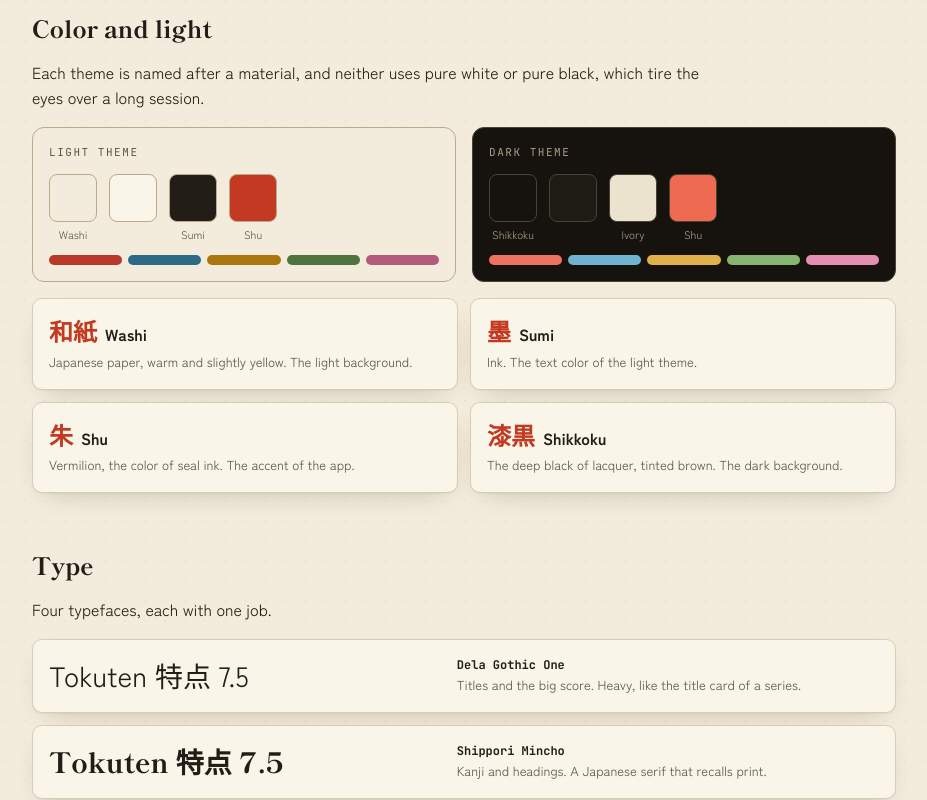
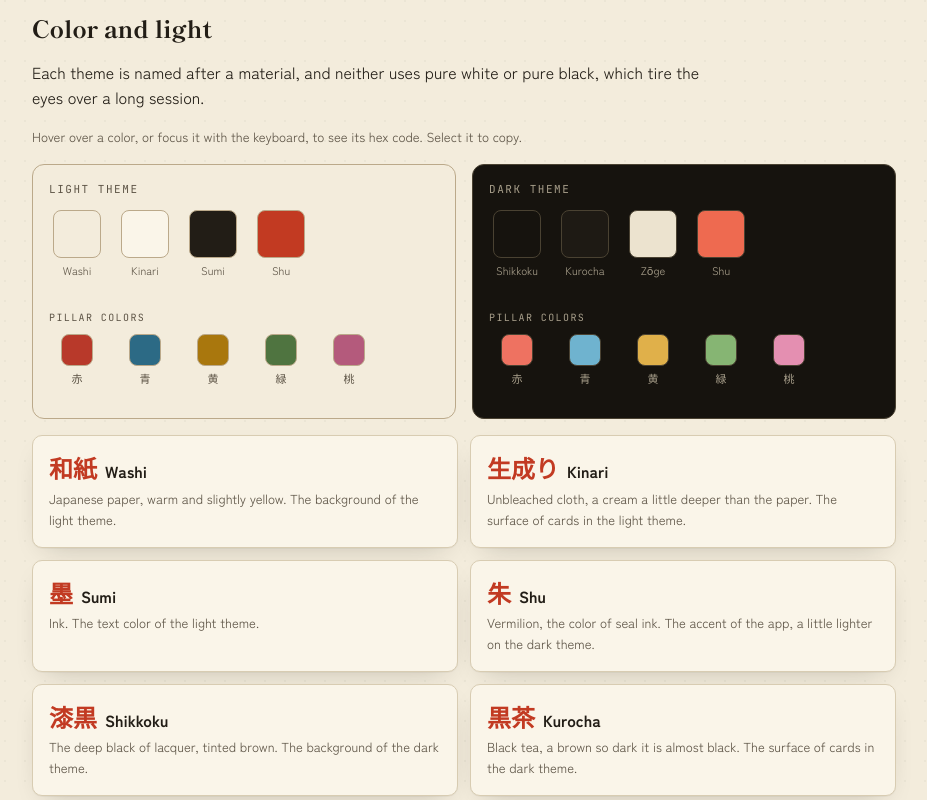
Before and after one commit to ferupin/tokuten, a Next.js app: page /meaning in a window 1280 px wide. Shown: the part 2780-3580 px from the top of the page, without its empty margins (176-1103 px from the left). Built offline with nearby package versions, Linux system fonts and the light colour scheme; a web font is replaced by a local one.

Commit message:
docs: update semiotics and design system palette names

```diff
--- a/package.json
+++ b/package.json
@@ -1,6 +1,6 @@
 {
   "name": "tokuten",
-  "version": "0.5.0",
+  "version": "0.5.1",
   "private": true,
   "description": "Tokuten (特点): a scoring tool for tokusatsu seasons, built on the Kijun (基準) method.",
   "scripts": {
--- a/src/changelog/entries.ts
+++ b/src/changelog/entries.ts
@@ -31,6 +31,61 @@ export interface Release {
 }
 
 export const releases: Release[] = [
+  {
+    version: "0.5.1",
+    date: "2026-11-11",
+    sentaiProfileVersion: 1,
+    title: { en: "Named palette and hex codes", "pt-BR": "Paleta nomeada e códigos hex" },
+    summary: {
+      en: "Every color of both themes now has a name, and each color on the Meaning page shows its hex code and copies it on a click.",
+      "pt-BR":
+        "Todas as cores dos dois temas agora têm nome, e cada cor da página Significado mostra o código hex e o copia com um clique.",
+    },
+    groups: [
+      {
+        area: "design",
+        items: [
+          {
+            en: "The two missing names were added: Kinari (生成り) for the card surface of the light theme and Kurocha (黒茶) for the card surface of the dark theme. The text color of the dark theme is now Zōge (象牙), in place of the English word Ivory, so the whole palette is named the same way.",
+            "pt-BR":
+              "Os dois nomes que faltavam foram adicionados: Kinari (生成り) para a superfície dos cartões no tema claro e Kurocha (黒茶) para a do tema escuro. A cor do texto no tema escuro agora é Zōge (象牙), no lugar da palavra inglesa Ivory, então toda a paleta é nomeada do mesmo jeito.",
+          },
+          {
+            en: "Each color is described on the Meaning page, including Shu, which is a little lighter on the dark theme.",
+            "pt-BR":
+              "Cada cor é descrita na página Significado, inclusive o Shu, que fica um pouco mais claro no tema escuro.",
+          },
+        ],
+      },
+      {
+        area: "interface",
+        items: [
+          {
+            en: "Hover over a color, or focus it with the keyboard, to see its hex code. Select it to copy the code. A tap on a touch screen shows it too.",
+            "pt-BR":
+              "Passe o mouse sobre uma cor, ou foque nela com o teclado, para ver o código hex. Selecione para copiar. Um toque em tela sensível também mostra o código.",
+          },
+          {
+            en: "The five pillar colors are listed under each theme with the same behavior.",
+            "pt-BR": "As cinco cores dos pilares aparecem sob cada tema, com o mesmo comportamento.",
+          },
+          {
+            en: "The code is read from the computed color on screen, so it always matches what is shown.",
+            "pt-BR": "O código é lido da cor calculada na tela, então sempre bate com o que é mostrado.",
+          },
+        ],
+      },
+      {
+        area: "docs",
+        items: [
+          {
+            en: "The semiotics page and the design system table list all names.",
+            "pt-BR": "A página de semiótica e a tabela do design system listam todos os nomes.",
+          },
+        ],
+      },
+    ],
+  },
   {
     version: "0.5.0",
     date: "2026-11-10",
--- /dev/null
+++ b/src/components/ui/color.ts
@@ -0,0 +1,12 @@
+/**
+ * Turns a computed CSS color such as "rgb(34, 29, 22)" into "#221D16".
+ * Returns null for anything it does not understand, so the interface can
+ * hide the code instead of showing a wrong one.
+ */
+export function cssColorToHex(value: string): string | null {
+  const m = value.trim().match(/^rgba?\(\s*(\d{1,3})[\s,]+(\d{1,3})[\s,]+(\d{1,3})(?:[\s,/]+([\d.]+%?))?\s*\)$/i);
+  if (!m) return null;
+  const channels = [m[1], m[2], m[3]].map(Number);
+  if (channels.some((c) => c > 255)) return null;
+  return "#" + channels.map((c) => c.toString(16).padStart(2, "0")).join("").toUpperCase();
+}
--- /dev/null
+++ b/src/components/ui/swatch.tsx
@@ -0,0 +1,83 @@
+"use client";
+
+import { useEffect, useRef, useState } from "react";
+import { useI18n } from "@/i18n";
+import { cssColorToHex } from "./color";
+
+interface SwatchProps {
+  /** CSS custom property that holds the color, for example "--bg". */
+  token: string;
+  /** Visible name under the color. Empty keeps the space. */
+  name?: string;
+  /** Marks the name as Japanese text for screen readers and fonts. */
+  japanese?: boolean;
+  size?: "md" | "sm";
+}
+
+/**
+ * A color sample that reveals its hex code on hover or keyboard focus, and
+ * copies it on click or Enter. The code is read from the real computed color,
+ * so it can never drift from what is on screen. Touch has no hover, so a tap
+ * reveals the code too. It must sit inside an element with data-theme, so the
+ * token resolves to that theme.
+ */
+export function Swatch({ token, name, japanese, size = "md" }: SwatchProps) {
+  const { t } = useI18n();
+  const ref = useRef<HTMLButtonElement>(null);
+  const [hex, setHex] = useState<string | null>(null);
+  const [copied, setCopied] = useState(false);
+  const [shown, setShown] = useState(false);
+  const timer = useRef<number | undefined>(undefined);
+
+  useEffect(() => {
+    if (ref.current) setHex(cssColorToHex(getComputedStyle(ref.current).backgroundColor));
+    return () => window.clearTimeout(timer.current);
+  }, []);
+
+  const copy = async () => {
+    if (!hex) return;
+    setShown(true);
+    try {
+      await navigator.clipboard.writeText(hex);
+      setCopied(true);
+    } catch {
+      /* The code stays visible, so it can still be read and copied by hand. */
+    }
+    window.clearTimeout(timer.current);
+    timer.current = window.setTimeout(() => {
+      setCopied(false);
+      setShown(false);
+    }, 1600);
+  };
+
+  const box = size === "md" ? "h-12 w-12" : "h-8 w-8";
+  const label = name ? `${name}, ${hex ?? ""}`.replace(/, $/, "") : (hex ?? token);
+
+  return (
+    <div className="group flex w-14 flex-col items-center text-center">
+      <button
+        ref={ref}
+        type="button"
+        disabled={!hex}
+        onClick={copy}
+        onBlur={() => setShown(false)}
+        aria-label={hex ? t("meaning.colors.copyLabel", { name: label }) : label}
+        className={`${box} cursor-pointer rounded-lg border transition-transform hover:-translate-y-0.5 focus-visible:-translate-y-0.5`}
+        style={{ background: `var(${token})`, borderColor: "var(--line-strong)" }}
+      />
+      <span lang={japanese ? "ja" : undefined} className="mt-1 block min-h-[16px] text-[11px] leading-4" style={{ color: "var(--ink-soft)" }}>
+        {name || " "}
+      </span>
+      <span
+        aria-hidden
+        className={`block font-mono text-[10px] leading-4 transition-opacity group-hover:opacity-100 group-focus-within:opacity-100 ${shown || copied ? "opacity-100" : "opacity-0"}`}
+        style={{ color: "var(--ink)" }}
+      >
+        {copied ? t("meaning.colors.copied") : (hex ?? " ")}
+      </span>
+      <span role="status" aria-live="polite" className="sr-only">
+        {copied ? t("meaning.colors.copied") : ""}
+      </span>
+    </div>
+  );
+}
--- a/src/features/meaning/meaning.tsx
+++ b/src/features/meaning/meaning.tsx
@@ -7,6 +7,7 @@ import { BackToTop } from "@/components/ui/back-to-top";
 import { ContributeCard } from "@/components/ui/contribute-card";
 import { Footer } from "@/components/ui/footer";
 import { PageHeader } from "@/components/ui/page-header";
+import { Swatch } from "@/components/ui/swatch";
 import { useScrollTop } from "@/components/ui/use-scroll-top";
 import { useI18n } from "@/i18n";
 import { numeral } from "@/features/evaluation/numerals";
@@ -38,31 +39,26 @@ function Section({ id, title, children }: { id: string; title: string; children:
 }
 
 /** A themed panel that always shows one theme, whatever the page is using. */
-function ThemePanel({ theme, title, names }: { theme: "light" | "dark"; title: string; names: [string, string, string] }) {
-  const tokens: { token: string; name: string }[] = [
-    { token: "--bg", name: names[0] },
-    { token: "--surface", name: "" },
-    { token: "--ink", name: names[1] },
-    { token: "--accent", name: names[2] },
-  ];
+function ThemePanel({ theme, title, names }: { theme: "light" | "dark"; title: string; names: [string, string, string, string] }) {
+  const { t } = useI18n();
+  const tokens = ["--bg", "--surface", "--ink", "--accent"];
+  const pillars = getProfile(defaultProfileId).pillars;
   return (
     <div data-theme={theme} className="rounded-xl border p-4" style={{ background: "var(--bg)", color: "var(--ink)", borderColor: "var(--line-strong)" }}>
       <p className="m-0 font-mono text-[11px] uppercase tracking-[0.14em]" style={{ color: "var(--ink-soft)" }}>
         {title}
       </p>
-      <div className="mt-3 flex items-end gap-3">
-        {tokens.map(({ token, name }) => (
-          <div key={token} className="text-center">
-            <div className="h-12 w-12 rounded-lg border" style={{ background: `var(${token})`, borderColor: "var(--line-strong)" }} />
-            <span className="mt-1 block text-[11px]" style={{ color: "var(--ink-soft)" }}>
-              {name || " "}
-            </span>
-          </div>
+      <div className="mt-3 flex flex-wrap items-start gap-x-3 gap-y-2">
+        {tokens.map((token, i) => (
+          <Swatch key={token} token={token} name={names[i]} />
         ))}
       </div>
-      <div className="mt-3 flex gap-1.5" aria-hidden>
-        {["--red", "--blue", "--yellow", "--green", "--pink"].map((token) => (
-          <span key={token} className="h-2.5 flex-1 rounded-full" style={{ background: `var(${token})` }} />
+      <p className="mb-0 mt-4 font-mono text-[10px] uppercase tracking-[0.14em]" style={{ color: "var(--ink-soft)" }}>
+        {t("meaning.colors.rangers")}
+      </p>
+      <div className="mt-2 flex flex-wrap items-start gap-x-3 gap-y-1">
+        {pillars.map((pillar) => (
+          <Swatch key={pillar.id} token={`--${pillar.tone}`} name={pillar.kanji} japanese size="sm" />
         ))}
       </div>
     </div>
@@ -81,7 +77,7 @@ export function Meaning() {
     { key: "kijun", mark: "基準" },
   ] as const;
 
-  const swatches = ["washi", "sumi", "shu", "shikkoku"] as const;
+  const swatches = ["washi", "kinari", "sumi", "shu", "shikkoku", "kurocha", "zoge"] as const;
   const fonts = [
     { key: "display", cls: "font-display" },
     { key: "serif", cls: "font-serif font-extrabold" },
@@ -228,9 +224,10 @@ export function Meaning() {
 
         <Section id="colors" title={t("meaning.colors.title")}>
           <p className="m-0 max-w-2xl">{t("meaning.colors.text")}</p>
+          <p className="m-0 max-w-2xl text-[13px] text-soft">{t("meaning.colors.copyHint")}</p>
           <div className="grid gap-4 sm:grid-cols-2">
-            <ThemePanel theme="light" title={t("meaning.colors.light")} names={["Washi", "Sumi", "Shu"]} />
-            <ThemePanel theme="dark" title={t("meaning.colors.dark")} names={["Shikkoku", "Ivory", "Shu"]} />
+            <ThemePanel theme="light" title={t("meaning.colors.light")} names={["Washi", "Kinari", "Sumi", "Shu"]} />
+            <ThemePanel theme="dark" title={t("meaning.colors.dark")} names={["Shikkoku", "Kurocha", "Zōge", "Shu"]} />
           </div>
           <dl className="m-0 grid gap-3 sm:grid-cols-2">
             {swatches.map((key) => (
--- a/src/i18n/en.ts
+++ b/src/i18n/en.ts
@@ -198,11 +198,18 @@ export const en = {
       text: "Each theme is named after a material, and neither uses pure white or pure black, which tire the eyes over a long session.",
       light: "Light theme",
       dark: "Dark theme",
+      rangers: "Pillar colors",
+      copyHint: "Hover over a color, or focus it with the keyboard, to see its hex code. Select it to copy.",
+      copyLabel: "Copy hex code: {name}",
+      copied: "Copied",
       swatches: {
-        washi: { name: "Washi", kanji: "和紙", text: "Japanese paper, warm and slightly yellow. The light background." },
+        washi: { name: "Washi", kanji: "和紙", text: "Japanese paper, warm and slightly yellow. The background of the light theme." },
+        kinari: { name: "Kinari", kanji: "生成り", text: "Unbleached cloth, a cream a little deeper than the paper. The surface of cards in the light theme." },
         sumi: { name: "Sumi", kanji: "墨", text: "Ink. The text color of the light theme." },
-        shu: { name: "Shu", kanji: "朱", text: "Vermilion, the color of seal ink. The accent of the app." },
-        shikkoku: { name: "Shikkoku", kanji: "漆黒", text: "The deep black of lacquer, tinted brown. The dark background." },
+        shu: { name: "Shu", kanji: "朱", text: "Vermilion, the color of seal ink. The accent of the app, a little lighter on the dark theme." },
+        shikkoku: { name: "Shikkoku", kanji: "漆黒", text: "The deep black of lacquer, tinted brown. The background of the dark theme." },
+        kurocha: { name: "Kurocha", kanji: "黒茶", text: "Black tea, a brown so dark it is almost black. The surface of cards in the dark theme." },
+        zoge: { name: "Zōge", kanji: "象牙", text: "Ivory. The text color of the dark theme." },
       },
     },
     type: {
--- a/src/i18n/pt-BR.ts
+++ b/src/i18n/pt-BR.ts
@@ -194,11 +194,18 @@ export const ptBR: Messages = {
       text: "Cada tema leva o nome de um material, e nenhum usa branco ou preto puros, que cansam a vista numa sessão longa.",
       light: "Tema claro",
       dark: "Tema escuro",
+      rangers: "Cores dos pilares",
+      copyHint: "Passe o mouse sobre uma cor, ou foque nela com o teclado, para ver o código hex. Selecione para copiar.",
+      copyLabel: "Copiar código hex: {name}",
+      copied: "Copiado",
       swatches: {
         washi: { name: "Washi", kanji: "和紙", text: "Papel japonês, quente e levemente amarelado. O fundo do tema claro." },
+        kinari: { name: "Kinari", kanji: "生成り", text: "Tecido cru, um creme um pouco mais profundo que o papel. A superfície dos cartões no tema claro." },
         sumi: { name: "Sumi", kanji: "墨", text: "Tinta. A cor do texto no tema claro." },
-        shu: { name: "Shu", kanji: "朱", text: "Vermelhão, a cor da tinta de selo. O acento do app." },
+        shu: { name: "Shu", kanji: "朱", text: "Vermelhão, a cor da tinta de selo. O acento do app, um pouco mais claro no tema escuro." },
         shikkoku: { name: "Shikkoku", kanji: "漆黒", text: "O preto profundo da laca, com um toque de marrom. O fundo do tema escuro." },
+        kurocha: { name: "Kurocha", kanji: "黒茶", text: "Chá preto, um marrom tão escuro que quase vira preto. A superfície dos cartões no tema escuro." },
+        zoge: { name: "Zōge", kanji: "象牙", text: "Marfim. A cor do texto no tema escuro." },
       },
     },
     type: {
```
Also changed, not shown: 5 other files (tests, documents, lock files or other folders).
